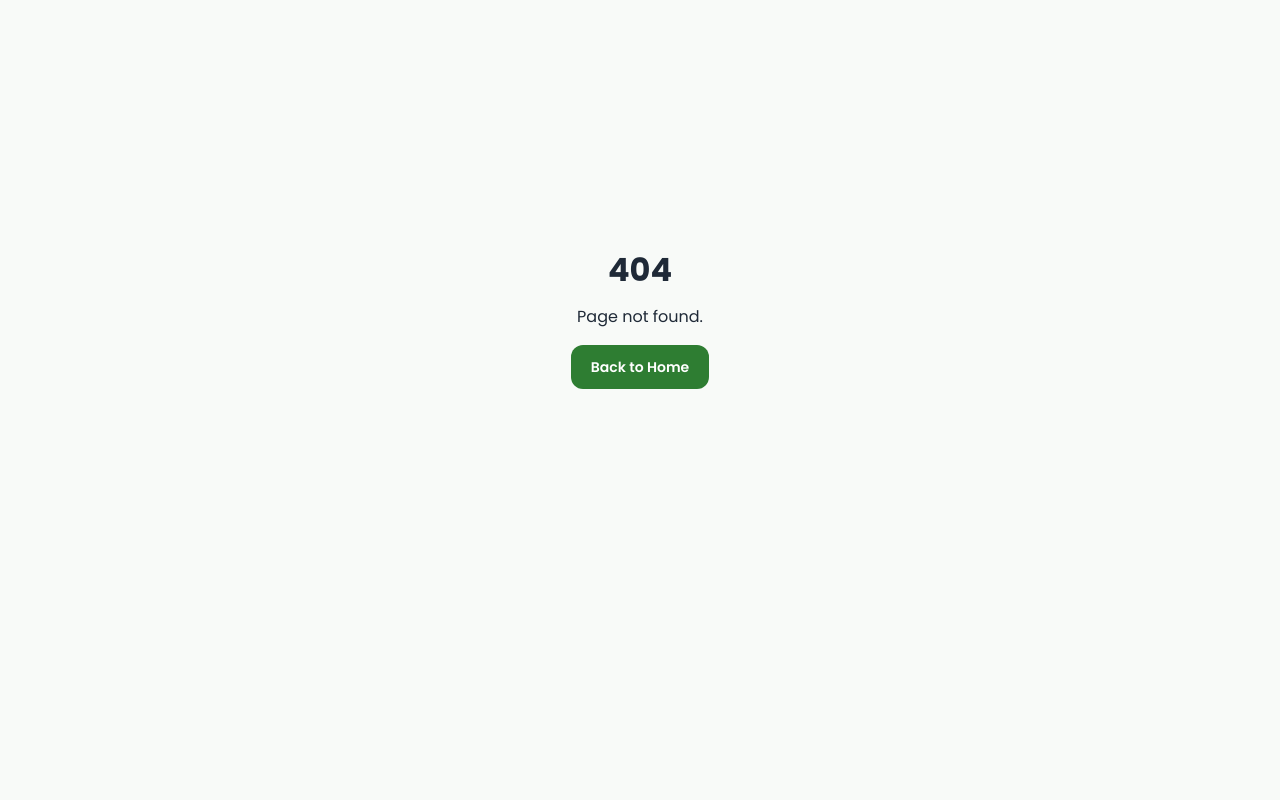
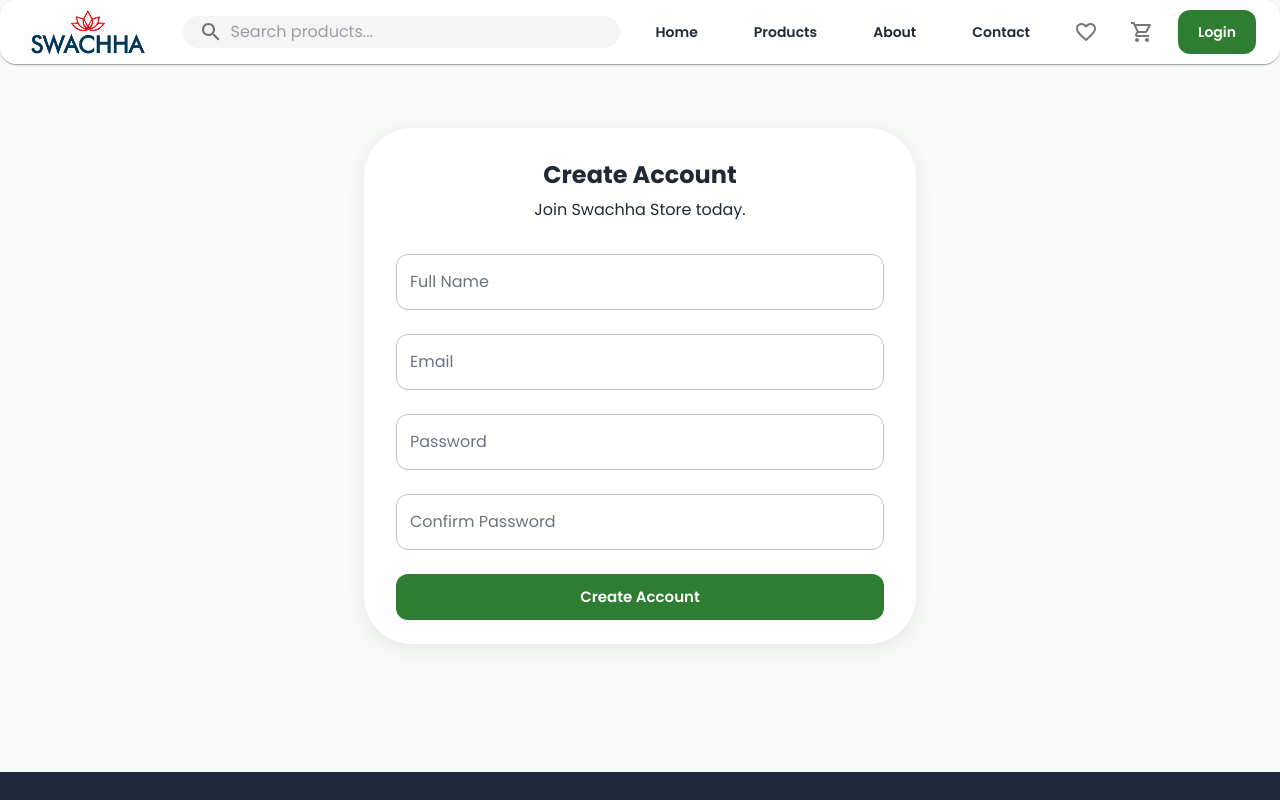
Before and after one commit to Sahil05102001/swaccha, a React (Vite) app: page /register in a window 1280 px wide. Before the commit this address had no page. Shown: the top 800 px of the page. Built offline with nearby package versions, Linux system fonts and the light colour scheme.

Commit message:
Implement Firebase user registration

```diff
--- a/package.json
+++ b/package.json
@@ -12,6 +12,7 @@
   "dependencies": {
     "@emotion/react": "^11.14.0",
     "@emotion/styled": "^11.14.1",
+    "@hookform/resolvers": "^5.4.0",
     "@mui/icons-material": "^9.2.0",
     "@mui/material": "^9.2.0",
     "@reduxjs/toolkit": "^2.12.0",
@@ -22,7 +23,8 @@
     "react-hook-form": "^7.81.0",
     "react-hot-toast": "^2.6.0",
     "react-redux": "^9.3.0",
-    "react-router-dom": "^7.18.1"
+    "react-router-dom": "^7.18.1",
+    "zod": "^4.4.3"
   },
   "devDependencies": {
     "@eslint/js": "^10.0.1",
--- /dev/null
+++ b/src/features/auth/pages/ForgotPasswordPage.tsx
@@ -0,0 +1,16 @@
+import { Container, Typography } from "@mui/material";
+
+export default function ForgotPasswordPage() {
+    return (
+        <Container maxWidth="sm" sx={{ py: 8 }}>
+            <Typography
+                variant="h3"
+                sx={{
+                    fontWeight: 700,
+                }}
+            >
+                Forgot Password
+            </Typography>
+        </Container>
+    );
+}
--- /dev/null
+++ b/src/features/auth/pages/LoginPage.tsx
@@ -0,0 +1,16 @@
+import { Container, Typography } from "@mui/material";
+
+export default function LoginPage() {
+    return (
+        <Container maxWidth="sm" sx={{ py: 8 }}>
+            <Typography
+                variant="h3"
+                sx={{
+                    fontWeight: 700,
+                }}
+            >
+                Login
+            </Typography>
+        </Container>
+    );
+}
--- /dev/null
+++ b/src/features/auth/pages/RegisterPage.tsx
@@ -0,0 +1,143 @@
+import {
+    Box,
+    Button,
+    Card,
+    CardContent,
+    Container,
+    TextField,
+    Typography,
+} from "@mui/material";
+
+import { useForm } from "react-hook-form";
+import { zodResolver } from "@hookform/resolvers/zod";
+
+import {
+    registerSchema,
+    type RegisterFormData,
+} from "../schemas/registerSchema";
+
+import { registerUser } from "../services/authService";
+
+export default function RegisterPage() {
+    const {
+        register,
+        handleSubmit,
+        formState: { errors },
+    } = useForm<RegisterFormData>({
+        resolver: zodResolver(registerSchema),
+    });
+
+    const onSubmit = async (
+        data: RegisterFormData
+    ) => {
+        try {
+            const user = await registerUser(
+                data.fullName,
+                data.email,
+                data.password
+            );
+
+            console.log("Registered User:", user);
+
+            alert("Account created successfully!");
+        } catch (error: any) {
+            console.error(error);
+
+            alert(error.message);
+        }
+    };
+
+    return (
+        <Container
+            maxWidth="sm"
+            sx={{
+                py: 8,
+            }}
+        >
+            <Card
+                sx={{
+                    borderRadius: 4,
+                }}
+            >
+                <CardContent
+                    sx={{
+                        p: 4,
+                    }}
+                >
+                    <Typography
+                        variant="h4"
+                        sx={{
+                            fontWeight: 700,
+                            mb: 1,
+                            textAlign: "center",
+                        }}
+                    >
+                        Create Account
+                    </Typography>
+
+                    <Typography
+                        color="text.secondary"
+                        sx={{
+                            textAlign: "center",
+                            mb: 4,
+                        }}
+                    >
+                        Join Swachha Store today.
+                    </Typography>
+
+                    <Box
+                        component="form"
+                        onSubmit={handleSubmit(onSubmit)}
+                        sx={{
+                            display: "flex",
+                            flexDirection: "column",
+                            gap: 3,
+                        }}
+                    >
+                        <TextField
+                            label="Full Name"
+                            fullWidth
+                            {...register("fullName")}
+                            error={!!errors.fullName}
+                            helperText={errors.fullName?.message}
+                        />
+
+                        <TextField
+                            label="Email"
+                            fullWidth
+                            {...register("email")}
+                            error={!!errors.email}
+                            helperText={errors.email?.message}
+                        />
+
+                        <TextField
+                            label="Password"
+                            type="password"
+                            fullWidth
+                            {...register("password")}
+                            error={!!errors.password}
+                            helperText={errors.password?.message}
+                        />
+
+                        <TextField
+                            label="Confirm Password"
+                            type="password"
+                            fullWidth
+                            {...register("confirmPassword")}
+                            error={!!errors.confirmPassword}
+                            helperText={errors.confirmPassword?.message}
+                        />
+
+                        <Button
+                            type="submit"
+                            variant="contained"
+                            size="large"
+                        >
+                            Create Account
+                        </Button>
+                    </Box>
+                </CardContent>
+            </Card>
+        </Container>
+    );
+}
--- /dev/null
+++ b/src/features/auth/schemas/registerSchema.ts
@@ -0,0 +1,23 @@
+import { z } from "zod";
+
+export const registerSchema = z
+  .object({
+    fullName: z
+      .string()
+      .min(3, "Name must be at least 3 characters"),
+
+    email: z
+      .email("Enter a valid email"),
+
+    password: z
+      .string()
+      .min(6, "Password must be at least 6 characters"),
+
+    confirmPassword: z.string(),
+  })
+  .refine((data) => data.password === data.confirmPassword, {
+    message: "Passwords do not match",
+    path: ["confirmPassword"],
+  });
+
+export type RegisterFormData = z.infer<typeof registerSchema>;
--- /dev/null
+++ b/src/features/auth/services/authService.ts
@@ -0,0 +1,24 @@
+import {
+  createUserWithEmailAndPassword,
+  updateProfile,
+} from "firebase/auth";
+
+import { auth } from "@/firebase/auth";
+
+export async function registerUser(
+  fullName: string,
+  email: string,
+  password: string
+) {
+  const userCredential = await createUserWithEmailAndPassword(
+    auth,
+    email,
+    password
+  );
+
+  await updateProfile(userCredential.user, {
+    displayName: fullName,
+  });
+
+  return userCredential.user;
+}
```
Also changed, not shown: src/app/router.tsx (+21 -2 lines), src/features/auth/components/AuthForm.tsx (added), src/features/auth/schemas/loginSchema.ts (added), 1 other file (tests, documents, lock files or other folders).
